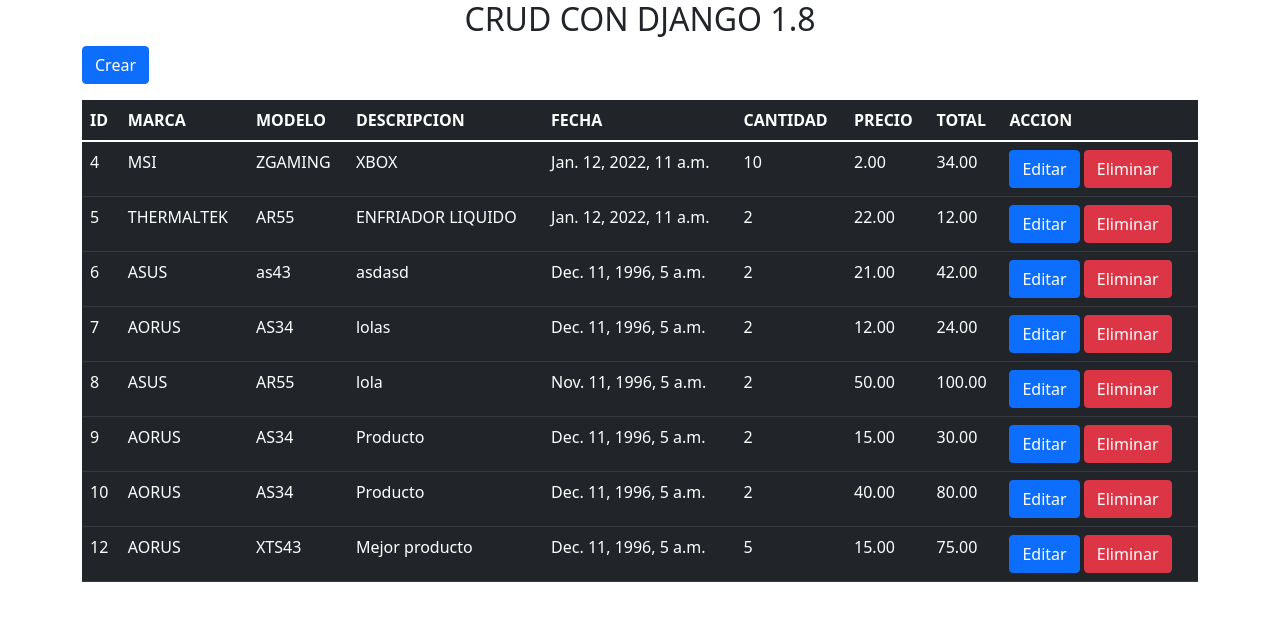
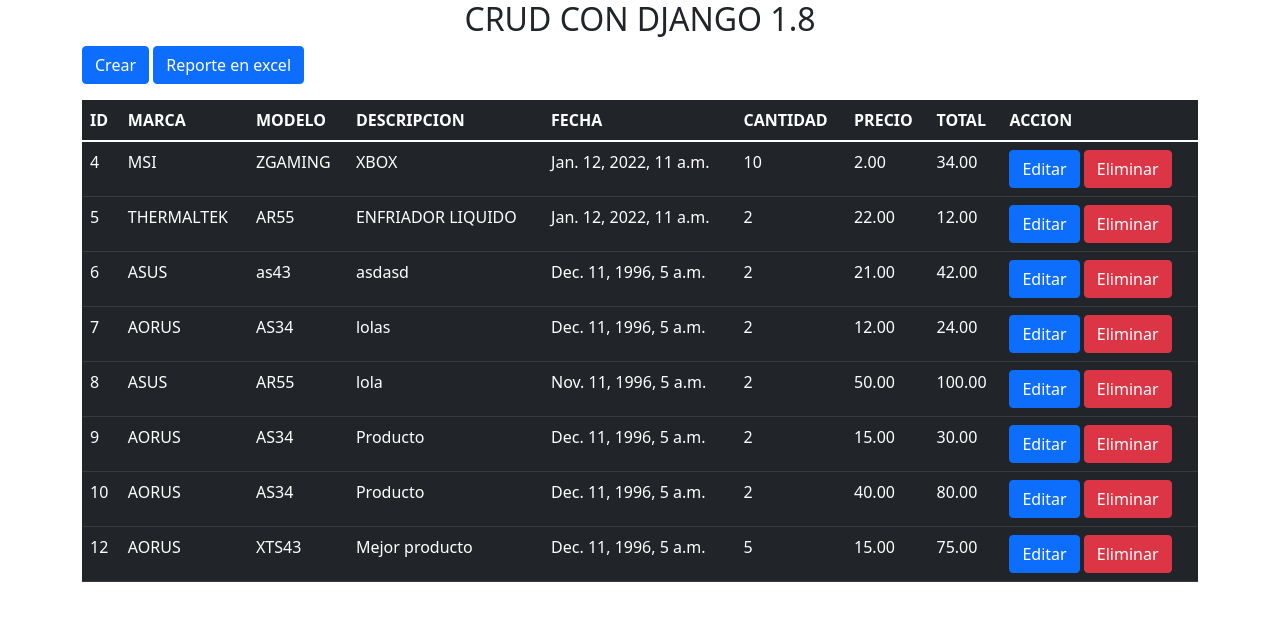
Before and after one commit to Jose-Guachun/queryset, a Django app: page / in a window 1280 px wide. Shown: the top 621 px of the page. Run offline with Django 3.2, Linux system fonts and the light colour scheme; data comes from the database, SQL or seed files in the repository; both versions use the stored data as it was after the commit.

Commit message:
Agregago modulo de reportes en views y urls

```diff
--- a/crud/models.py
+++ b/crud/models.py
@@ -20,7 +20,6 @@ class Modelo(models.Model):
 
 
 class Producto(models.Model):
-
     marca = models.ForeignKey(Marca,on_delete=models.CASCADE)
     modelo = models.ForeignKey(Modelo, on_delete=models.CASCADE)
 
--- a/crud/urls.py
+++ b/crud/urls.py
@@ -8,4 +8,5 @@ urlpatterns = [
     url(r'^create/$',views.create,name='create'),
     url(r'^update/(?P<id>\d+)/$',views.update,name='update'),
     url(r'^delete/(?P<id>\d+)/$',views.delete,name='delete'),
+    url(r'^reporte/$',views.ReportePersonalizadoExcel.as_view(),name='reporte'),
 ]
--- a/crud/views.py
+++ b/crud/views.py
@@ -1,10 +1,156 @@
 from django.shortcuts import render, redirect
-from crud.models import Marca, Modelo, Producto
+
 from crud.forms import ProductoForm
+from crud.models import Producto
+#importar para generar reportes en excel
+from django.http.response import HttpResponse
+from django.views.generic.base import TemplateView
+from openpyxl import Workbook
+from openpyxl.styles import Alignment, Border, Font, PatternFill, Side
+
 
 def list(request):
-    productos=Producto.objects.all()
+    productos = Producto.objects.all()
     return render(request,'productos/index.html',{'productos':productos})
+
+class ReportePersonalizadoExcel(TemplateView):
+    def get(self, request, *args, **kwargs):
+        productos=Producto.objects.all()
+        wb=Workbook()
+        ws=wb.active
+        #Estilo de titulo de cabecera
+        ws['B2'].alignment = Alignment(horizontal="center", vertical="center")
+        ws['B2'].border = Border(left=Side(border_style="thin"), right=Side(border_style="thin"),
+                                 top=Side(border_style="thin"), bottom=Side(border_style="thin"))
+        ws['B2'].fill = PatternFill(start_color='66FFCC', end_color='66FFCC', fill_type="solid")
+        ws['B2'].font = Font(name='Calibri', size=12, bold=True)
+        ws['B2'] = 'REPORTE PERSONALIZADO EN EXCEL CON DJANGO'
+        ws.merge_cells('B2:H2')
+
+        #estilo de campos de cabecera
+        ws['B3'].alignment = Alignment(horizontal="center", vertical="center")
+        ws['B3'].border = Border(left=Side(border_style="thin"), right=Side(border_style="thin"),
+                                 top=Side(border_style="thin"), bottom=Side(border_style="thin"))
+        ws['B3'].font = Font(name='Calibri', size=12, bold=True)
+
+        ws['C3'].alignment = Alignment(horizontal="center", vertical="center")
+        ws['C3'].border = Border(left=Side(border_style="thin"), right=Side(border_style="thin"),
+                                 top=Side(border_style="thin"), bottom=Side(border_style="thin"))
+        ws['C3'].font = Font(name='Calibri', size=12, bold=True)
+
+        ws['D3'].alignment = Alignment(horizontal="center", vertical="center")
+        ws['D3'].border = Border(left=Side(border_style="thin"), right=Side(border_style="thin"),
+                                 top=Side(border_style="thin"), bottom=Side(border_style="thin"))
+        ws['D3'].font = Font(name='Calibri', size=12, bold=True)
+
+        ws['E3'].alignment = Alignment(horizontal="center", vertical="center")
+        ws['E3'].border = Border(left=Side(border_style="thin"), right=Side(border_style="thin"),
+                                 top=Side(border_style="thin"), bottom=Side(border_style="thin"))
+        ws['E3'].font = Font(name='Calibri', size=12, bold=True)
+
+        ws['F3'].alignment = Alignment(horizontal="center", vertical="center")
+        ws['F3'].border = Border(left=Side(border_style="thin"), right=Side(border_style="thin"),
+                                 top=Side(border_style="thin"), bottom=Side(border_style="thin"))
+        ws['F3'].font = Font(name='Calibri', size=12, bold=True)
+
+        ws['G3'].alignment = Alignment(horizontal="center", vertical="center")
+        ws['G3'].border = Border(left=Side(border_style="thin"), right=Side(border_style="thin"),
+                                 top=Side(border_style="thin"), bottom=Side(border_style="thin"))
+        ws['G3'].font = Font(name='Calibri', size=12, bold=True)
+
+        ws['H3'].alignment = Alignment(horizontal="center", vertical="center")
+        ws['H3'].border = Border(left=Side(border_style="thin"), right=Side(border_style="thin"),
+                                 top=Side(border_style="thin"), bottom=Side(border_style="thin"))
+        ws['H3'].font = Font(name='Calibri', size=12, bold=True)
+
+        #Nombre de Cabecera del excel
+        ws['B3'] ='MARCA'
+        ws['C3'] = 'MODELO'
+        ws['D3'] = 'PRODUCTO'
+        ws['E3'] = 'FECHA'
+        ws['F3'] = 'CANTIDAD'
+        ws['G3'] = 'PRECIO'
+        ws['H3'] = 'TOTAL'
+
+        cont=4
+        ws.title = 'Hoja'
+        for producto in productos:
+            # Cambiar caracteristicas de las celdas
+            ws.row_dimensions[1].height = 25
+            ws.column_dimensions['B'].width = 20
+            ws.column_dimensions['C'].width = 20
+            ws.column_dimensions['D'].width = 20
+            ws.column_dimensions['E'].width = 20
+            ws.column_dimensions['F'].width = 20
+            ws.column_dimensions['G'].width = 20
+            ws.column_dimensions['H'].width = 20
+
+            # Pintamos los datos en el reporte
+            ws.cell(row=cont, column=2).alignment = Alignment(horizontal="center")
+            ws.cell(row=cont, column=2).border = Border(left=Side(border_style="thin"),
+                                                               right=Side(border_style="thin"),
+                                                               top=Side(border_style="thin"),
+                                                               bottom=Side(border_style="thin"))
+            ws.cell(row=cont, column=2).font = Font(name='Calibri', size=8)
+            ws.cell(row=cont, column=2).value = str(producto.marca)
+
+            ws.cell(row=cont, column=3).alignment = Alignment(horizontal="center")
+            ws.cell(row=cont, column=3).border = Border(left=Side(border_style="thin"),
+                                                               right=Side(border_style="thin"),
+                                                               top=Side(border_style="thin"),
+                                                               bottom=Side(border_style="thin"))
+            ws.cell(row=cont, column=3).font = Font(name='Calibri', size=8)
+            ws.cell(row=cont, column=3).value = str(producto.modelo)
+
+            ws.cell(row=cont, column=4).alignment = Alignment(horizontal="center")
+            ws.cell(row=cont, column=4).border = Border(left=Side(border_style="thin"),
+                                                               right=Side(border_style="thin"),
+                                                               top=Side(border_style="thin"),
+                                                               bottom=Side(border_style="thin"))
+            ws.cell(row=cont, column=4).font = Font(name='Calibri', size=8)
+            ws.cell(row=cont, column=4).value = producto.descripcion
+
+            ws.cell(row=cont, column=5).alignment = Alignment(horizontal="center")
+            ws.cell(row=cont, column=5).border = Border(left=Side(border_style="thin"),
+                                                               right=Side(border_style="thin"),
+                                                               top=Side(border_style="thin"),
+                                                               bottom=Side(border_style="thin"))
+            ws.cell(row=cont, column=5).font = Font(name='Calibri', size=8)
+            ws.cell(row=cont, column=5).value = producto.fecha
+
+            ws.cell(row=cont, column=6).alignment = Alignment(horizontal="center")
+            ws.cell(row=cont, column=6).border = Border(left=Side(border_style="thin"),
+                                                               right=Side(border_style="thin"),
+                                                               top=Side(border_style="thin"),
+                                                               bottom=Side(border_style="thin"))
+            ws.cell(row=cont, column=6).font = Font(name='Calibri', size=8)
+            ws.cell(row=cont, column=6).value = producto.cantidad
+
+            ws.cell(row=cont, column=7).alignment = Alignment(horizontal="center")
+            ws.cell(row=cont, column=7).border = Border(left=Side(border_style="thin"),
+                                                               right=Side(border_style="thin"),
+                                                               top=Side(border_style="thin"),
+                                                               bottom=Side(border_style="thin"))
+            ws.cell(row=cont, column=7).font = Font(name='Calibri', size=8)
+            ws.cell(row=cont, column=7).value = producto.precio
+
+            ws.cell(row=cont, column=8).alignment = Alignment(horizontal="center")
+            ws.cell(row=cont, column=8).border = Border(left=Side(border_style="thin"),
+                                                               right=Side(border_style="thin"),
+                                                               top=Side(border_style="thin"),
+                                                               bottom=Side(border_style="thin"))
+            ws.cell(row=cont, column=8).font = Font(name='Calibri', size=8)
+            ws.cell(row=cont, column=8).value = producto.total
+
+            cont+=1
+        #establece el nombre de mi archivo
+        nombre_archivo="ReporteExcel.xlsx"
+        #definir el tipo de respuesta que se va a dar
+        response=HttpResponse(content_type="application/ms-excel")
+        contenido="attachment; filename= {0}".format(nombre_archivo)
+        response["Content-Disposition"]=contenido
+        wb.save(response)
+        return response
 
 def create(request):
     if request.method=='POST':
--- a/templates/productos/index.html
+++ b/templates/productos/index.html
@@ -1,6 +1,7 @@
 {% extends 'base.html' %}
 {% block content %}
     <a href="{% url 'crud:create' %}" class="btn btn-primary">Crear</a>
+    <a href="{% url 'crud:reporte'%}" class="btn btn-primary">Reporte en excel</a>
     <table class="table table-dark striped mt-3">
         <thead>
             <tr>
```
Also changed, not shown: db.sqlite3.
